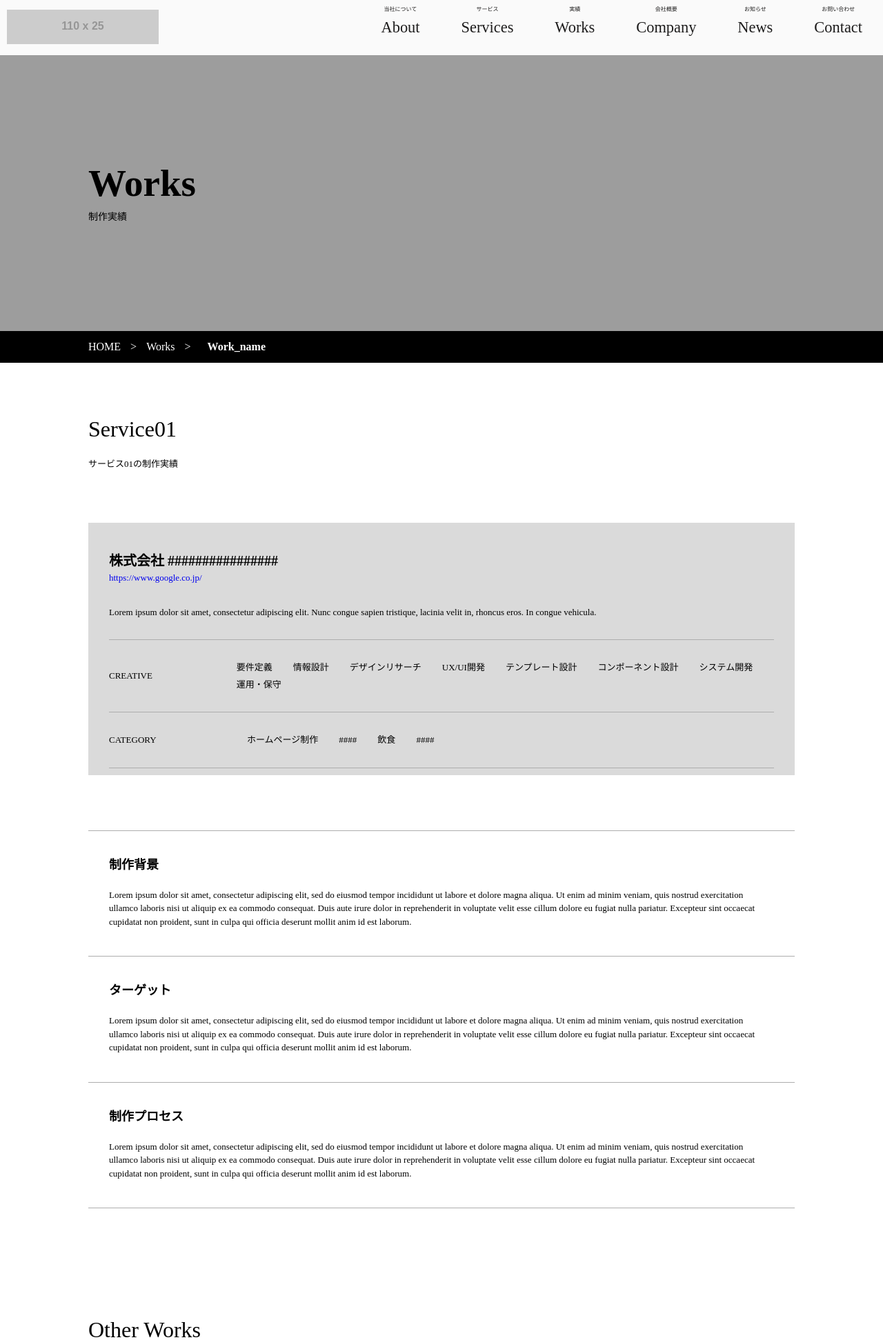
After one commit to TAISEI0704/web_create, a PHP site: page /work01.html in a window 1280 px wide. The commit adds this page. Shown: the top 1943 px of the page at 69% size. Run offline with PHP 8.4, Linux system fonts and the light colour scheme; grey boxes labelled with a size stand in for pictures from a placeholder-image service; some libraries are stand-ins or nearby versions.

Commit message:
work01ページレイアウト完成

```diff
--- a/assets/css/style.css
+++ b/assets/css/style.css
@@ -946,6 +946,74 @@ footer{
     }
 }
 
+/* work01のCSS */
+.work-desc-container{
+    width: 100%;
+    background-color: #b5b5b57f;
+    margin-top: 120px;
+    padding: 10px 30px;
+    box-sizing: border-box;
+
+    >*{
+        padding: 30px 0;
+        border-bottom: 1px solid #adadad;
+        font-size: 13px;
+        line-height: 1.5;
+    }
+
+    h2{
+        font-size: 20px;
+    }
+
+    a{
+        display: block;
+        margin-bottom: 30px;
+    }
+
+    dl{
+        display: flex;
+        justify-content: flex-start;
+        align-items: center;
+
+        dt{
+            width: 200px;
+        }
+
+        ul{
+            display: flex;
+            justify-content: flex-start;
+            align-items: center;
+            flex-wrap: wrap;
+            gap: 5px 30px;
+        }
+    }
+}
+
+.work-content{
+    div{
+        padding: 40px 30px;
+        border-top: 1px solid #adadad;
+
+        &:last-child{
+            border-bottom: 1px solid #adadad;
+        }
+
+        h3{
+            font-size: 18px;
+            margin-bottom: 25px;
+        }
+
+        p{
+            font-size: 13px;
+            line-height: 1.5;
+        }
+    }
+
+    .first{
+        margin-top: 80px;
+    }
+}
+
 /* companyのCSS */
 #company-message{
     .content-container{
--- a/work.html
+++ b/work.html
@@ -109,7 +109,7 @@
                         </a>
                         <div>
                             <h3>
-                                <a href="">Work01</a>
+                                <a href="./work01.html">Work01</a>
                             </h3>
                             <p>company_name</p>
                             <p>category</p>
--- /dev/null
+++ b/work01.html
@@ -0,0 +1,258 @@
+<!DOCTYPE html>
+<html lang="en">
+<head>
+    <meta charset="UTF-8">
+    <meta name="viewport" content="width=device-width, initial-scale=1.0">
+    <title>Document</title>
+    <link rel="stylesheet" href="./assets/css/reset.css">
+    <link rel="stylesheet" href="./assets/css/style.css">
+    <link href="https://use.fontawesome.com/releases/v5.6.1/css/all.css" rel="stylesheet">
+</head>
+<body>
+    <header>
+        <div id="header-left">
+            <a href="/">
+                <img class="logo" src="https://placehold.jp/110x25.png" alt="会社ロゴ">
+            </a>
+        </div>
+        <div id="header-right">
+            <nav id="header-nav">
+                <ul>
+                    <li class="nav-item">
+                        <a href="./about.html" data-title="当社について">About</a>
+                    </li>
+                    <li class="nav-item">
+                        <a href="./service.html" data-title="サービス">Services</a>
+                    </li>
+                    <li class="nav-item">
+                        <a href="./work.html" data-title="実績">Works</a>
+                    </li>
+                    <li class="nav-item">
+                        <a href="./company.html" data-title="会社概要">Company</a>
+                    </li>
+                    <li class="nav-item">
+                        <a href="./news.html" data-title="お知らせ">News</a>
+                    </li>
+                    <li class="nav-item">
+                        <a href="./contact.html" data-title="お問い合わせ">Contact</a>
+                    </li>
+                </ul>
+            </nav>
+        </div>
+        <div id="header-hamburger">
+            <input type="checkbox" class="checkbox">
+            <div class="span-container">
+                <span></span>
+                <span></span>
+                <span></span>
+            </div>
+            <nav id="nav-hamburger">
+                <ul>
+                    <li class="nav-item">
+                        <a href="./about.html" data-title="当社について">About</a>
+                    </li>
+                    <li class="nav-item">
+                        <a href="./service.html" data-title="サービス">Services</a>
+                    </li>
+                    <li class="nav-item">
+                        <a href="./work.html" data-title="実績">Works</a>
+                    </li>
+                    <li class="nav-item">
+                        <a href="./company.html" data-title="会社概要">Company</a>
+                    </li>
+                    <li class="nav-item">
+                        <a href="./news.html" data-title="お知らせ">News</a>
+                    </li>
+                    <li class="nav-item">
+                        <a href="./contact.html" data-title="お問い合わせ">Contact</a>
+                    </li>
+                </ul>
+            </nav>
+        </div>
+    </header>
+    <main>
+        <div class="appeal">
+            <div class="title">
+                <h1>Works</h1>
+                <p>制作実績</p>
+            </div>
+            <div class="location">
+                <a href="./index.html">HOME <span>></span></a>
+                <a href="./service.html">Works <span>></span></a>
+                <span>Work_name</span>
+            </div>
+        </div>
+        <section class="work-desc section-title">
+            <div class="heading">
+                <p data-title="サービス01の制作実績">Service01</p>
+            </div>
+            <div class="work-desc-container">
+                <div>
+                    <h2>株式会社 ################</h2>
+                    <a href="https://www.google.co.jp/">https://www.google.co.jp/</a>
+                    <p>Lorem ipsum dolor sit amet, consectetur adipiscing elit.
+                        Nunc congue sapien tristique, lacinia velit in, rhoncus eros. In congue vehicula.</p>
+                </div>
+                <div class="tag-box">
+                    <dl>
+                        <dt>CREATIVE</dt>
+                        <dd>
+                            <ul>
+                                <ui>要件定義</ui>
+                                <ui>情報設計</ui>
+                                <ui>デザインリサーチ</ui>
+                                <ui>UX/UI開発</ui>
+                                <ui>テンプレート設計</ui>
+                                <ui>コンポーネント設計</ui>
+                                <ui>システム開発</ui>
+                                <ui>運用・保守</ui>
+                            </ul>
+                        </dd>
+                    </dl>
+                </div>
+                <div class="tag-box">
+                    <dl>
+                        <dt>CATEGORY</dt>
+                        <dd>
+                            <ul>
+                                <ui>ホームページ制作</ui>
+                                <ui>####</ui>
+                                <ui>飲食</ui>
+                                <ui>####</ui>
+                            </ul>
+                        </dd>
+                    </dl>
+                </div>
+            </div>
+            <div class="work-content">
+                <div class="first">
+                    <h3>制作背景</h3>
+                    <p>Lorem ipsum dolor sit amet, consectetur adipiscing elit, sed do eiusmod tempor incididunt ut labore et dolore magna aliqua. Ut enim ad minim veniam, quis nostrud exercitation ullamco laboris nisi ut aliquip ex ea commodo consequat. Duis aute irure dolor in reprehenderit in voluptate velit esse cillum dolore eu fugiat nulla pariatur. Excepteur sint occaecat cupidatat non proident, sunt in culpa qui officia deserunt mollit anim id est laborum.</p>
+                </div>
+                <div>
+                    <h3>ターゲット</h3>
+                    <p>Lorem ipsum dolor sit amet, consectetur adipiscing elit, sed do eiusmod tempor incididunt ut labore et dolore magna aliqua. Ut enim ad minim veniam, quis nostrud exercitation ullamco laboris nisi ut aliquip ex ea commodo consequat. Duis aute irure dolor in reprehenderit in voluptate velit esse cillum dolore eu fugiat nulla pariatur. Excepteur sint occaecat cupidatat non proident, sunt in culpa qui officia deserunt mollit anim id est laborum.</p>
+                </div>
+                <div>
+                    <h3>制作プロセス</h3>
+                    <p>Lorem ipsum dolor sit amet, consectetur adipiscing elit, sed do eiusmod tempor incididunt ut labore et dolore magna aliqua. Ut enim ad minim veniam, quis nostrud exercitation ullamco laboris nisi ut aliquip ex ea commodo consequat. Duis aute irure dolor in reprehenderit in voluptate velit esse cillum dolore eu fugiat nulla pariatur. Excepteur sint occaecat cupidatat non proident, sunt in culpa qui officia deserunt mollit anim id est laborum.</p>
+                </div>
+            </div>
+        </section>
+        <section id="work" class="section-title">
+            <div class="heading">
+                <p data-title="その他の制作実績実績">Other Works</p>
+            </div>
+            <div class="content-container">
+                <div>
+                    <!-- <p class="description">Lorem ipsum dolor sit amet, consectetur adipiscing elit. Maecenas nisl nibh, auctor ac consectetur id.</p> -->
+                </div>
+            </div>
+            <div>
+                <div class="work-row">
+                    <article>
+                        <div class="work-view">
+                            <a href="">
+                                <img src="https://placehold.jp/150x100.png" alt="">
+                            </a>
+                            <div>
+                                <h3>
+                                    <a href="">Work01</a>
+                                </h3>
+                                <p>company_name</p>
+                                <p>category</p>
+                            </div>
+                        </div>
+                    </article>
+                    <article>
+                        <div class="work-view">
+                            <a href="">
+                                <img src="https://placehold.jp/150x100.png" alt="">
+                            </a>
+                            <div>
+                                <h3>
+                                    <a href="">Work02</a>
+                                </h3>
+                                <p>company_name</p>
+                                <p>category</p>
+                            </div>
+                        </div>
+                    </article>
+                    <article>
+                        <div class="work-view">
+                            <a href="">
+                                <img src="https://placehold.jp/150x100.png" alt="">
+                            </a>
+                            <div>
+                                <h3>
+                                    <a href="">Work03</a>
+                                </h3>
+                                <p>company_name</p>
+                                <p>category</p>
+                            </div>
+                        </div>
+                    </article>
+                </div>
+                <div class="btn">
+                    <button type="button arrow" onclick="location.href='./work.html'">Learn more</button>
+                </div>
+            </div>
+        </section>
+        <section class="section-title direct-panel">
+            <div class="panel">
+                <div class="company-panel">
+                    <a href="./company.html">
+                        <p data-title="会社概要">Company</p>
+                    </a>
+                </div>
+                <div class="contact-panel">
+                    <a href="./contact.html">
+                        <p data-title="お問い合わせ">Contact Us</p>
+                    </a>
+                </div>
+            </div>
+        </section>
+    </main>
+    <footer>
+        <div class="container">
+            <div class="footer-logo">
+                <a href="">
+                    <img src="https://placehold.jp/200x50.png" alt="会社ロゴ">
+                </a>
+                <div class="footer-icon">
+                    <span>Official</span>
+                    <a href=""><i class="fab fa-instagram"></i></a>
+                    <a href=""><i class="fab fa-twitter-square"></i></a>
+                    <a href=""><i class="fab fa-facebook-square"></i></a>
+                    <a href=""><i class="fab fa-youtube"></i></a>
+                </div>
+            </div>
+            <div class="footer-nav">
+                <div class="page-nav">
+                    <div class="nav-container">
+                        <a href="./about.html">about</a>
+                        <a href="./service.html">services</a>
+                        <a href="./work.html">works</a>
+                    </div>
+                    <div class="nav-container">
+                        <a href="./company.html">company</a>
+                        <a href="./news.html">news</a>
+                        <a href="./contact.html">contact</a>
+                    </div>
+                </div>
+                <div class="other-nav">
+                    <ul>
+                        <li>
+                            <a href="">プライバシーポリシー</a>
+                        </li>
+                        <li>
+                            <a href="">免責事項</a>
+                        </li>
+                    </ul>
+                </div>
+            </div>
+        </div>
+        <small id="copylight">&copy; company_name .inc</small>
+    </footer>
+</body>
+</html>
```
